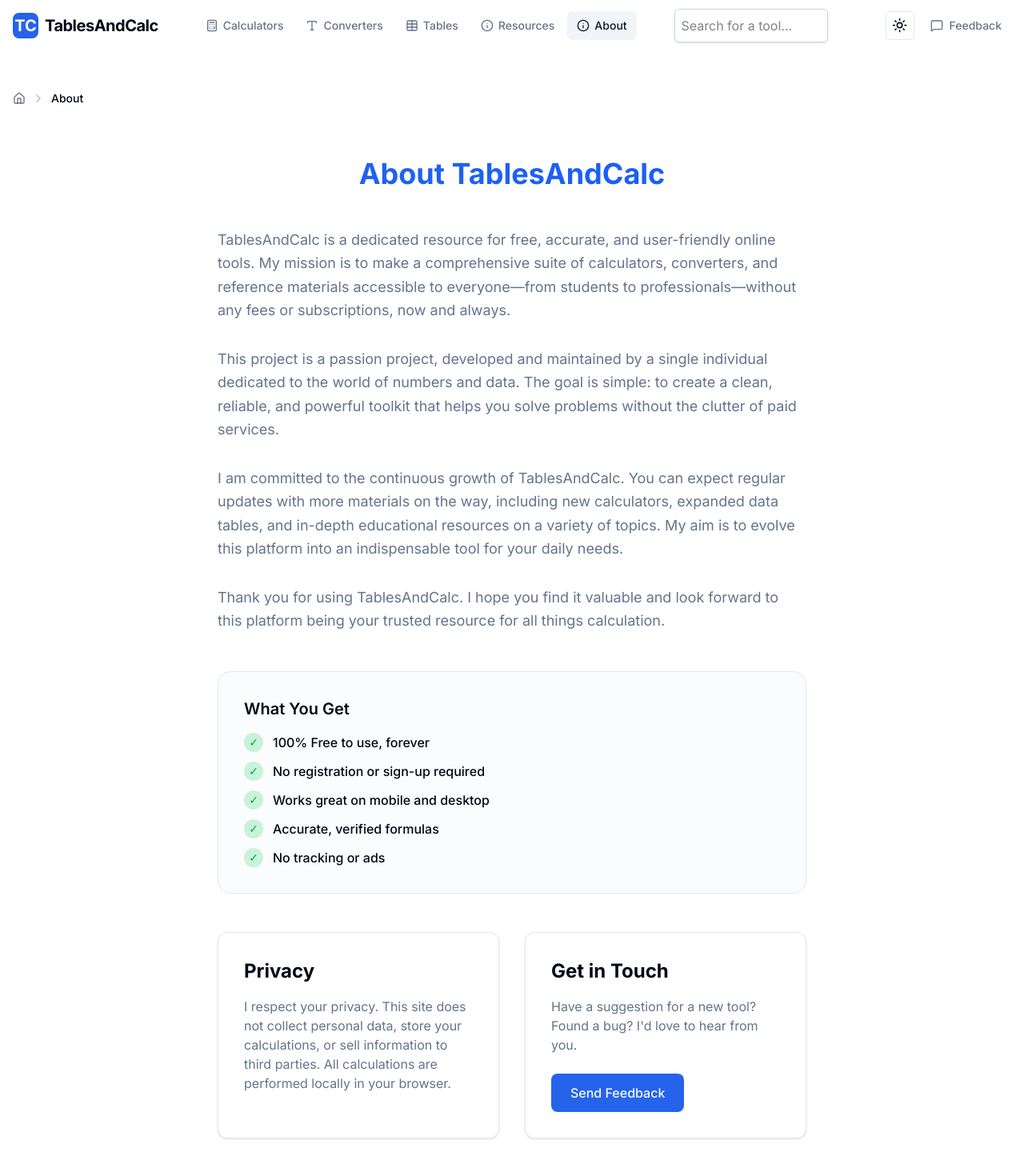
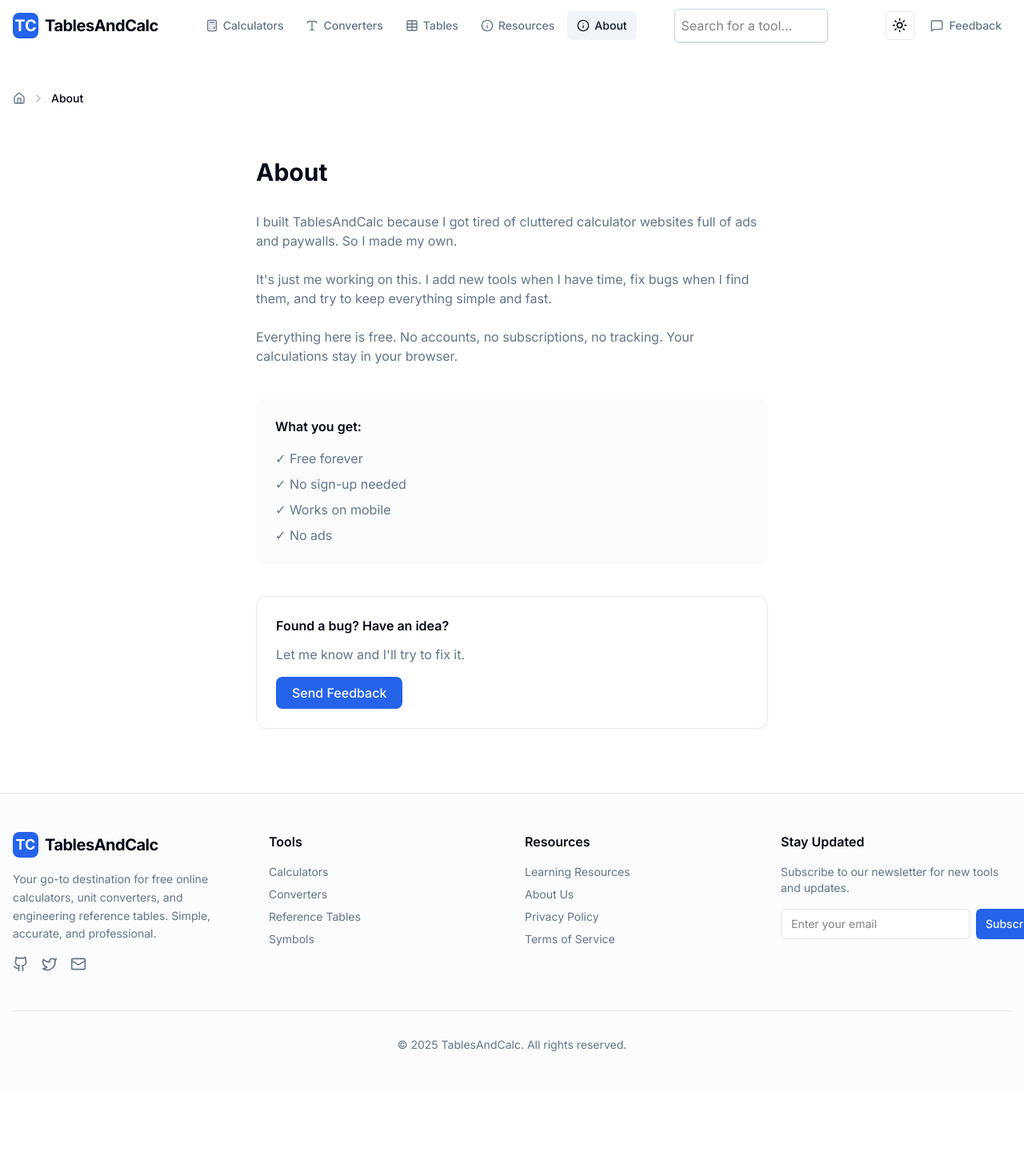
Before and after one commit to GokulKannur/tables-and-calc, a Next.js app: page /about in a window 1280 px wide. Shown: the top 1470 px of the page at 80% size. After the commit the page ends 1364 px from the top, so only its background shows below. Built offline with nearby package versions, Linux system fonts and the light colour scheme.

Commit message:
Major update: theme fixes, resources expansion, SEO improvements

```diff
--- a/src/app/about/page.tsx
+++ b/src/app/about/page.tsx
@@ -2,92 +2,55 @@ import type { Metadata } from 'next';
 
 export const metadata: Metadata = {
     title: "About | TablesAndCalc",
-    description: "TablesAndCalc is a passion project offering free, accurate, and user-friendly online calculators, converters, and reference tools for everyone.",
-    keywords: ['about tablesandcalc', 'free calculators', 'online tools', 'unit converters', 'reference tables'],
+    description: "TablesAndCalc - Free calculators and converters built by one person.",
 };
 
 export default function AboutPage() {
     return (
-        <div className="max-w-3xl mx-auto px-4 py-12">
-            {/* Hero Section */}
-            <div className="text-center mb-12">
-                <h1 className="text-4xl font-bold mb-4 bg-clip-text text-transparent bg-gradient-to-r from-primary to-blue-600">
-                    About TablesAndCalc
-                </h1>
-            </div>
+        <div className="max-w-2xl mx-auto px-4 py-12">
+            <h1 className="text-3xl font-bold mb-8">About</h1>
 
-            <div className="space-y-8 text-lg leading-relaxed text-muted-foreground">
-                {/* Mission */}
+            <div className="space-y-6 text-muted-foreground">
                 <p>
-                    TablesAndCalc is a dedicated resource for free, accurate, and user-friendly online tools.
-                    My mission is to make a comprehensive suite of calculators, converters, and reference
-                    materials accessible to everyone—from students to professionals—without any fees or
-                    subscriptions, now and always.
+                    I built TablesAndCalc because I got tired of cluttered calculator websites
+                    full of ads and paywalls. So I made my own.
                 </p>
 
                 <p>
-                    This project is a passion project, developed and maintained by a single individual
-                    dedicated to the world of numbers and data. The goal is simple: to create a clean,
-                    reliable, and powerful toolkit that helps you solve problems without the clutter of
-                    paid services.
+                    It&apos;s just me working on this. I add new tools when I have time,
+                    fix bugs when I find them, and try to keep everything simple and fast.
                 </p>
 
                 <p>
-                    I am committed to the continuous growth of TablesAndCalc. You can expect regular
-                    updates with more materials on the way, including new calculators, expanded data
-                    tables, and in-depth educational resources on a variety of topics. My aim is to
-                    evolve this platform into an indispensable tool for your daily needs.
-                </p>
-
-                <p>
-                    Thank you for using TablesAndCalc. I hope you find it valuable and look forward
-                    to this platform being your trusted resource for all things calculation.
+                    Everything here is free. No accounts, no subscriptions, no tracking.
+                    Your calculations stay in your browser.
                 </p>
             </div>
 
-            {/* What We Offer */}
-            <div className="mt-12 bg-secondary/30 p-8 rounded-2xl border border-border">
-                <h2 className="text-xl font-semibold mb-4">What You Get</h2>
-                <ul className="space-y-3">
-                    {[
-                        "100% Free to use, forever",
-                        "No registration or sign-up required",
-                        "Works great on mobile and desktop",
-                        "Accurate, verified formulas",
-                        "No tracking or ads"
-                    ].map((item, i) => (
-                        <li key={i} className="flex items-center gap-3">
-                            <div className="w-6 h-6 rounded-full bg-green-500/20 text-green-600 flex items-center justify-center text-sm">✓</div>
-                            <span className="font-medium text-foreground">{item}</span>
-                        </li>
-                    ))}
+            {/* What you get */}
+            <div className="mt-10 p-6 bg-secondary/30 rounded-xl">
+                <h2 className="font-semibold mb-4">What you get:</h2>
+                <ul className="space-y-2 text-muted-foreground">
+                    <li>✓ Free forever</li>
+                    <li>✓ No sign-up needed</li>
+                    <li>✓ Works on mobile</li>
+                    <li>✓ No ads</li>
                 </ul>
             </div>
 
-            {/* Privacy & Contact */}
-            <div className="mt-12 grid md:grid-cols-2 gap-8">
-                <div className="bg-card p-8 rounded-xl border shadow-sm">
-                    <h2 className="text-2xl font-bold mb-4">Privacy</h2>
-                    <p className="text-muted-foreground">
-                        I respect your privacy. This site does not collect personal data, store your
-                        calculations, or sell information to third parties. All calculations are
-                        performed locally in your browser.
-                    </p>
-                </div>
-
-                <div className="bg-card p-8 rounded-xl border shadow-sm">
-                    <h2 className="text-2xl font-bold mb-4">Get in Touch</h2>
-                    <p className="text-muted-foreground mb-6">
-                        Have a suggestion for a new tool? Found a bug? I&apos;d love to hear from you.
+            {/* Contact */}
+            <div className="mt-10 p-6 bg-card border rounded-xl">
+                <h2 className="font-semibold mb-3">Found a bug? Have an idea?</h2>
+                <p className="text-muted-foreground mb-4">
+                    Let me know and I&apos;ll try to fix it.
                 </p>
                 <a
                     href="/feedback"
-                        className="inline-flex items-center justify-center px-6 py-3 rounded-lg bg-primary text-primary-foreground font-medium hover:opacity-90 transition-opacity"
+                    className="inline-block px-5 py-2 bg-primary text-primary-foreground rounded-lg font-medium hover:opacity-90"
                 >
                     Send Feedback
                 </a>
             </div>
         </div>
-        </div>
     );
 }
```
Lines whose indentation alone changed are shown as unchanged.
